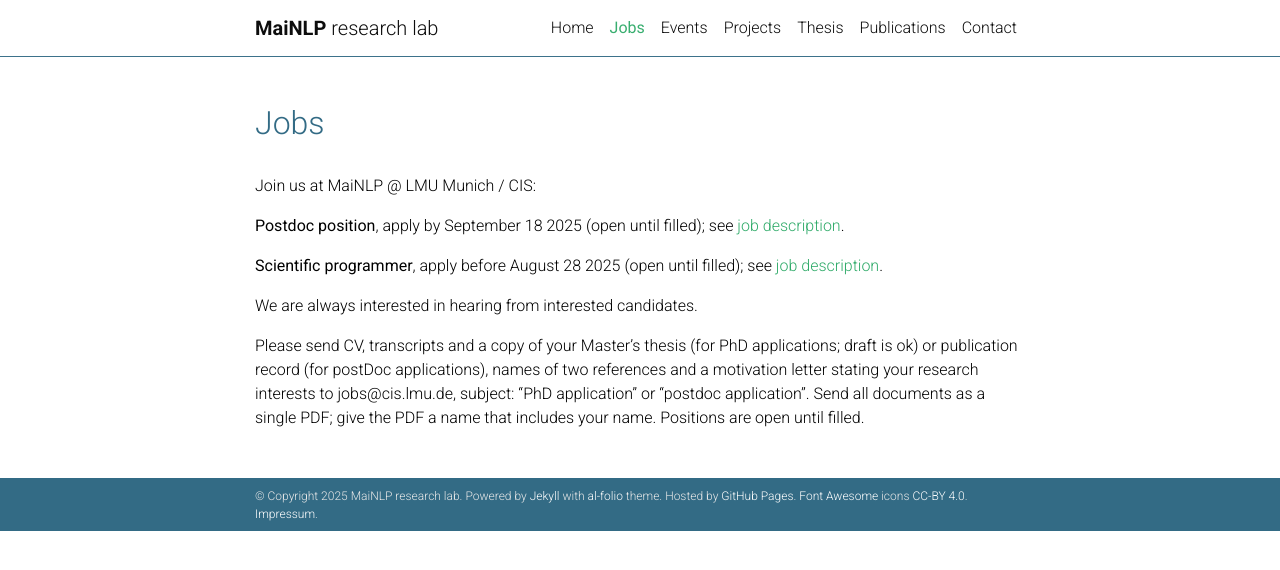
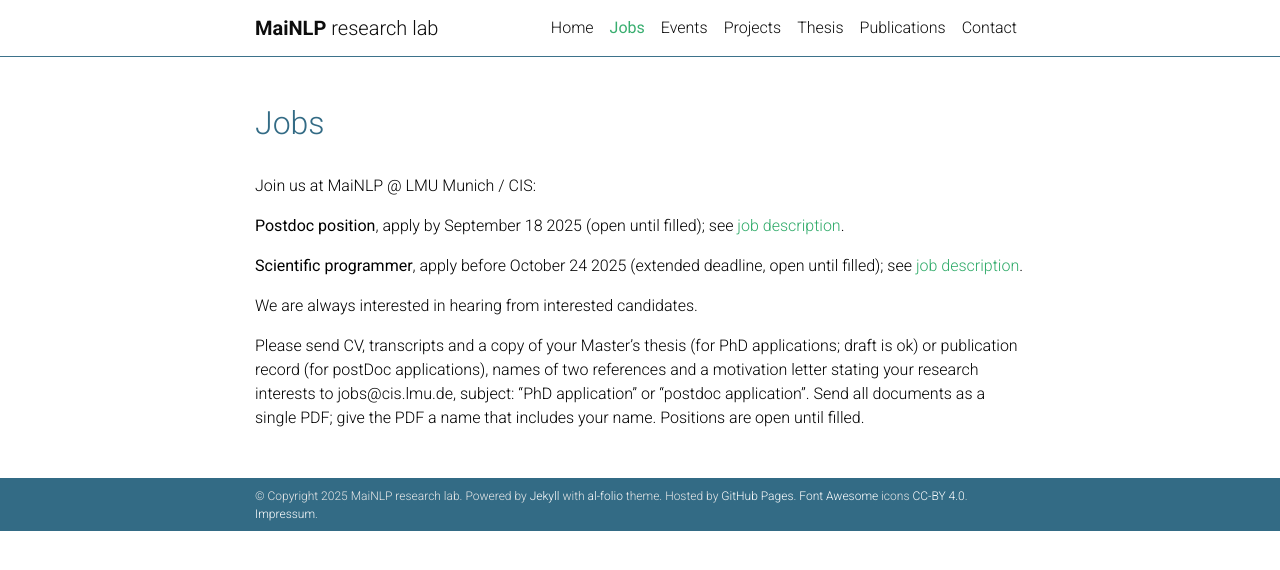
Before and after one commit to mainlp/mainlp.github.io, a Jekyll site: the page built from _pages/jobs.md, in a window 1280 px wide. Shown: the top 570 px of the page. Built offline with Jekyll 4.4.1, drawn with Linux system fonts in a browser that asks for light colours; comment, search, counter and statistics services are not loaded; a style sheet for code colours, icons or effects is not loaded.

Commit message:
Update jobs.md

```diff
--- a/_pages/jobs.md
+++ b/_pages/jobs.md
@@ -16,7 +16,7 @@ Join us at MaiNLP @ LMU Munich / CIS:
 <!--<b>HiWi Position on Multilingual Natural Language Inference</b>, apply before August 25 2025 (open until filled); see <a href="/assets/pdf/hiwi-ad-MultilingualNLI.pdf" target="_blank">job description</a>.-->
 <b>Postdoc position</b>, apply by September 18 2025 (open until filled); see <a href="/assets/pdf/Postdoc-position-2026.pdf" target="_blank">job description</a>.
 
-<b>Scientific programmer</b>, apply before August 28 2025 (open until filled); see <a href="/assets/pdf/Scientific programmer-MaiNLP.pdf" target="_blank">job description</a>.
+<b>Scientific programmer</b>, apply before October 24 2025 (extended deadline, open until filled); see <a href="/assets/pdf/Scientific programmer-MaiNLP.pdf" target="_blank">job description</a>.
 
 <!--Currently we have no PhD/postdoc position openings. Inquiries are though always welcome, as the situation might change (for example, we do not have fixed yearly PhD intakes, but it is flexible depending on available funding). Therefore:-->
 
```
